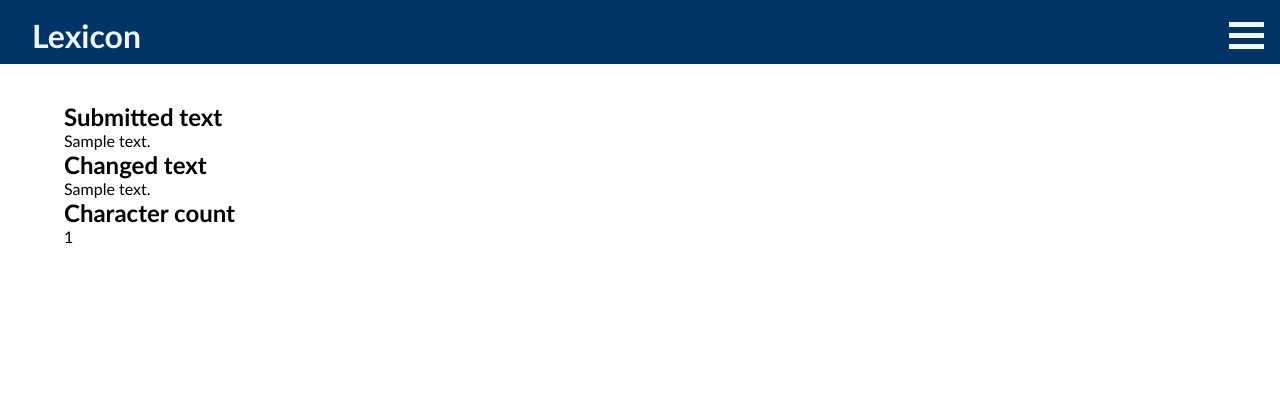
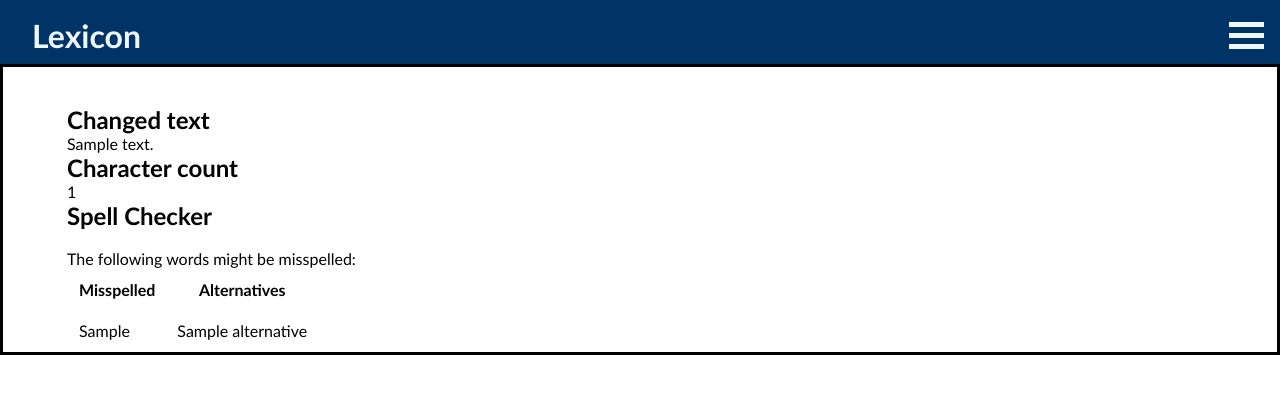
Before and after one commit to mariel-duran/Final-Project-SDA, a Django app: template smartapp/lexicon/templates/lexicon/result.html in a window 1280 px wide. Shown: the top 394 px of the page. Run offline with Django 4.2, Linux system fonts and the light colour scheme; the template is opened without the code that fills it: most values are stand-ins (such as "Sample title", 1, 10 or a date in 2020).

Commit message:
modified spellchecker and its display

```diff
--- a/smartapp/lexicon/lexicon_logic.py
+++ b/smartapp/lexicon/lexicon_logic.py
@@ -1,6 +1,7 @@
 import string, nltk
 from nltk.corpus import stopwords
 from spellchecker import SpellChecker
+import wikipedia
 
 # if stopwords have not been downloaded:
 # nltk.download('stopwords')
@@ -88,6 +89,3 @@ def remove_stop_words_func(text: str):
             hold_non_stopwords.append(unchecked_text[i])
     text_without_stopwords = "".join([word + " " for word in hold_non_stopwords])
     return text_without_stopwords
-
-
-print(spell_check_func(text_example))
--- a/smartapp/lexicon/static/lexicon/style.css
+++ b/smartapp/lexicon/static/lexicon/style.css
@@ -182,4 +182,9 @@ input[type="submit"] {
 .result_div {
     padding-left: 5%;
     padding-top: 3%;
+    border-style: solid;
 }
+
+.result_div th, td {
+    padding: 10px;
+}
--- a/smartapp/lexicon/templates/lexicon/result.html
+++ b/smartapp/lexicon/templates/lexicon/result.html
@@ -3,14 +3,37 @@
 {% block content %}
 
 <div class="result_div">
-    <h2>Submitted text</h2>
-    <p>{{ submitted_text }}</p>
-
+{#    <h2>Submitted text</h2>#}
+{#    <p>{{ submitted_text }}</p>#}
+    {% if changed_text != submitted_text %}
     <h2>Changed text</h2>
     <p>{{ changed_text }}</p>
+    {% endif %}
 
+    {% if character_count|length > 0 %}
     <h2>Character count</h2>
     <p>{{ character_count }}</p>
+    {% endif %}
+
+    {% if mispelled_dict %}
+    <h2>Spell Checker</h2>
+    <br>
+    <p>The following words might be misspelled:</p>
+    <table>
+        <tr>
+            <th>Misspelled</th>
+            <th>Alternatives</th>
+        </tr>
+
+        {% for misspelled_word, alternative in mispelled_dict.items %}
+        <tr>
+            <td>{{ misspelled_word }}</td>
+            <td>{{ alternative }}</td>
+        </tr>
+        {% endfor %}
+    </table>
+    {% endif %}
+
 </div>
 
 {% endblock %}
```
Also changed, not shown: smartapp/lexicon/views.py (+15 -1 lines).
